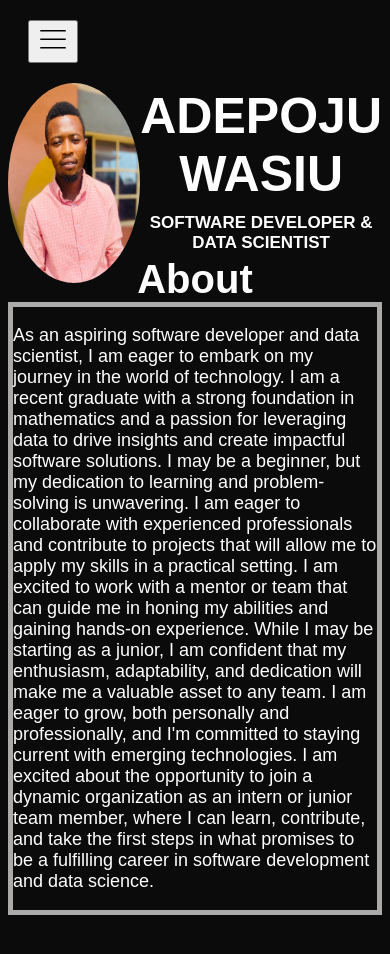
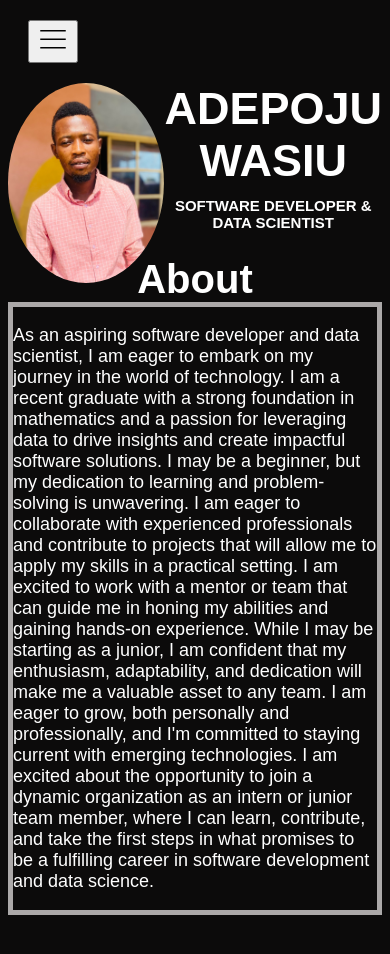
Before and after one commit to AdepojuWasiu/my-portfolio, a plain HTML site: page index.html in a window 390 px wide. Shown: the top 954 px of the page. Drawn offline with Linux system fonts and the light colour scheme.

Commit message:
Update general.css

```diff
--- a/css/general.css
+++ b/css/general.css
@@ -70,11 +70,11 @@ body{
         z-index: 100;
     }
     .name-container h1{
-        font-size:50px !important;
+        font-size:45px !important;
         margin-bottom: 10px !important;
     }
     .name-container h2{
-        font-size: 17px !important;
+        font-size: 15px !important;
         margin-top: 0px;
     }
     .about-head-container h1{
```
